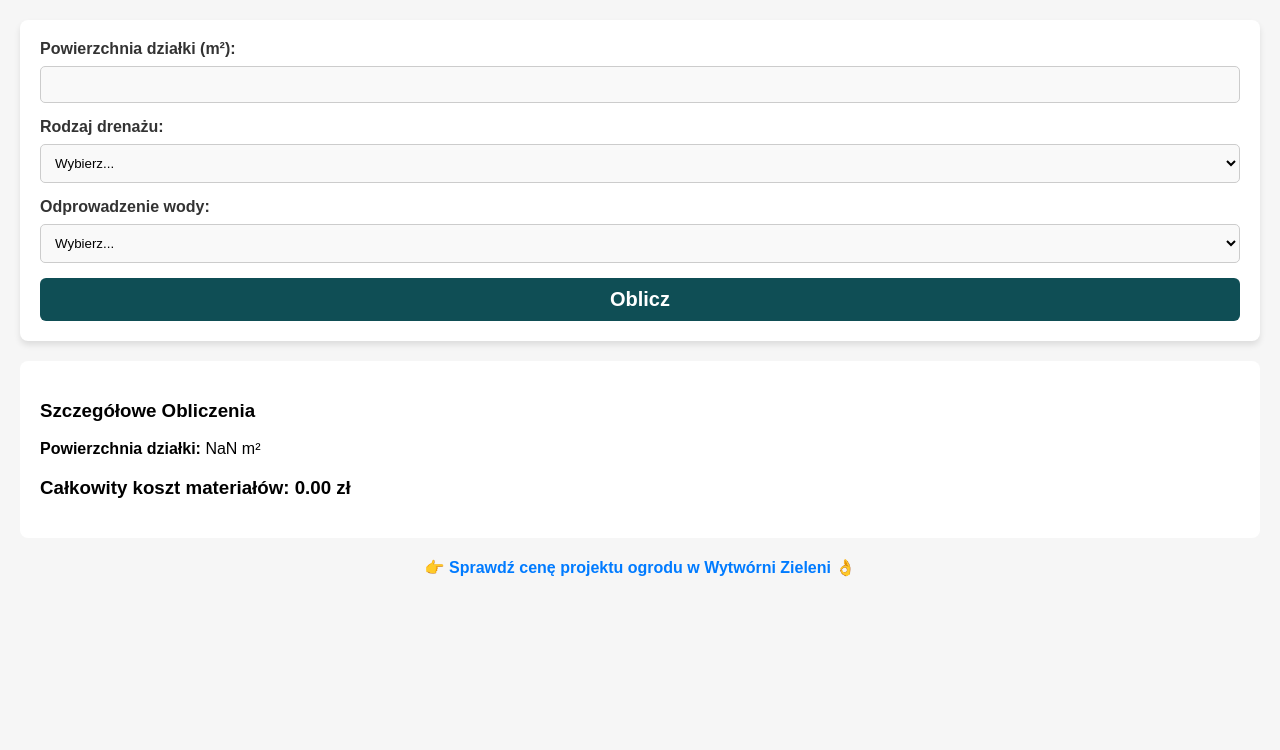
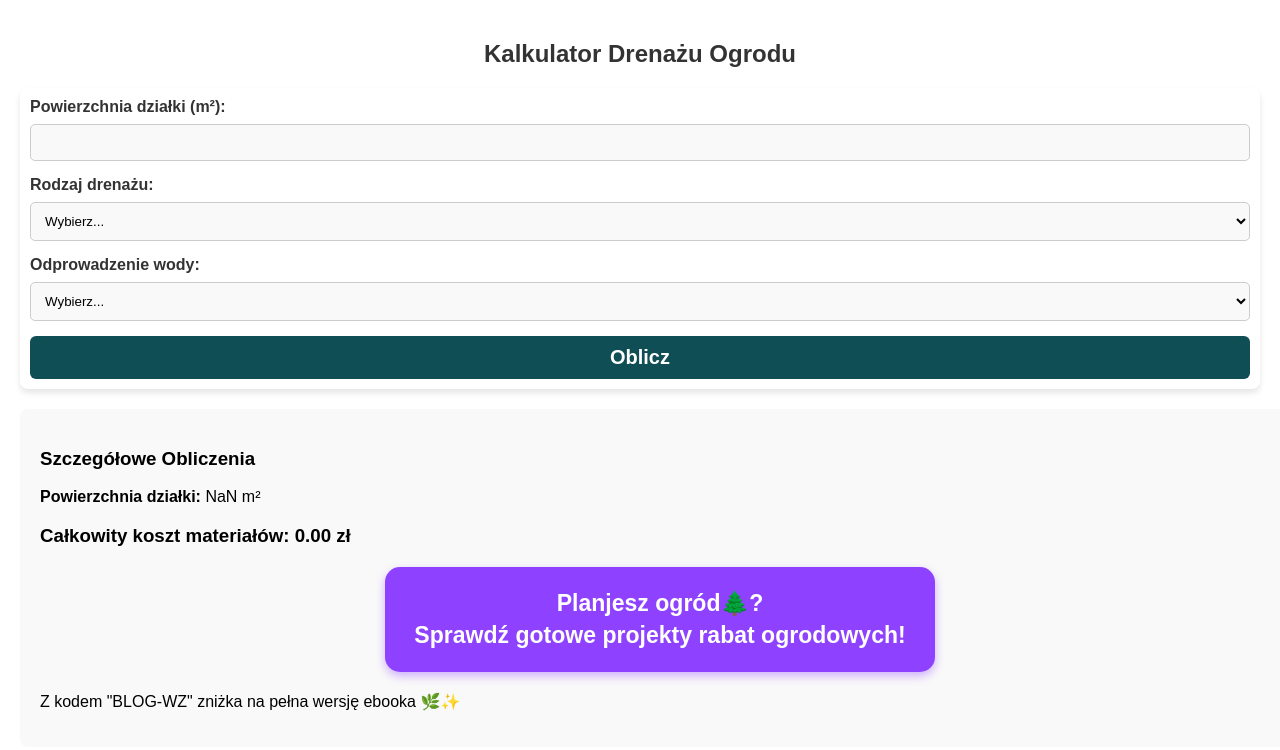
Before and after one commit to wojciechkazik/drenaz, a plain HTML site: page index.html in a window 1280 px wide. Both pictures are taken after a click on the button "Oblicz". Drawn offline with Linux system fonts and the light colour scheme.

Commit message:
Update index.html

```diff
--- a/index.html
+++ b/index.html
@@ -5,36 +5,37 @@
   <meta name="viewport" content="width=device-width, initial-scale=1.0">
   <title>Kalkulator Drenażu Ogrodu</title>
   <style>
+    html, body {
+      overflow-x: hidden;
+    }
     body {
       font-family: Arial, sans-serif;
       margin: 0;
       padding: 20px;
-            background-color: #f6f6f6;
+      background-color: #FFFFFF;
     }
-
     h2 {
       font-size: 24px;
       text-align: center;
       margin-bottom: 20px;
       color: #333;
     }
-
     form {
       background-color: white;
       border-radius: 8px;
       box-shadow: 0 4px 6px rgba(0, 0, 0, 0.1);
-            padding: 20px;
+      padding: 10px;
       margin: 0 auto;
-            max-width: 1260px;
+      width: 100%;
+      max-width: 100%;
+      box-sizing: border-box;
     }
-
     label {
       display: block;
       font-weight: bold;
       margin-bottom: 8px;
       color: #333;
     }
-
     input, select {
       width: 100%;
       padding: 10px;
@@ -44,12 +45,10 @@
       box-sizing: border-box;
       background-color: #f9f9f9;
     }
-
     input:focus, select:focus {
       border-color: #007bff;
       outline: none;
     }
-
     button {
       width: 100%;
       padding: 10px;
@@ -63,30 +62,58 @@
       transition: background-color 0.3s;
       box-sizing: border-box;
     }
-
     button:hover {
       background-color: #093a40;
     }
-
     .results {
-            background-color: #ffffff;
+      background-color: #f9f9f9;
       border-radius: 8px;
       padding: 20px;
       margin-top: 20px;
-            text-align: left;
+      width: 100%;
+      max-width: 100%;
     }
-
+    .button-container {
+      display: flex;
+      justify-content: center;
+      align-items: center;
+      width: 100%;
+      margin: 20px 0;
+    }
+    .wycena-button-fiolet {
+      display: flex;
+      flex-direction: column;
+      justify-content: center;
+      align-items: center;
+      width: 50%;
+      max-width: 500px;
+      min-width: 250px;
+      font-size: clamp(16px, 1.8vw, 24px);
+      background: #8e42ff;
+      color: white !important;
+      text-align: center;
+      text-decoration: none;
+      font-weight: bold;
+      border-radius: 15px;
+      padding: 20px 25px;
+      line-height: 1.4;
+      transition: all 300ms ease-in-out;
+      box-shadow: 0 4px 10px rgba(142, 66, 255, 0.4);
+      white-space: normal;
+      word-wrap: break-word;
+    }
+    .wycena-button-fiolet:hover {
+      transform: scale(1.07);
+      background: #7a36db;
+      transition: all 200ms ease-in-out;
+    }
     .hidden {
       display: none;
-        }
-
-        .cta {
-            margin-top: 20px;
-            text-align: center;
     }
   </style>
 </head>
 <body>
+  <h2>Kalkulator Drenażu Ogrodu</h2>
   <form id="drainage-calculator">
     <label for="area">Powierzchnia działki (m²):</label>
     <input type="number" id="area" required>
@@ -135,10 +162,7 @@
     <button type="button" id="calculate">Oblicz</button>
   </form>
 
-    <div class="results" id="results"></div>
-    <div class="cta hidden" id="cta">
-        <p><a href="https://wytwornia-zieleni.pl/ile-kosztuje-projekt-ogrodu" target="_blank" rel="nofollow ugc" style="color: #007bff; text-decoration: none; font-weight: bold;">👉 Sprawdź cenę projektu ogrodu w Wytwórni Zieleni 👌</a></p>
-    </div>
+  <div class="results" id="results" style="display: none;"></div>
 
   <script>
     const drainageType = document.getElementById('drainage-type');
@@ -150,7 +174,6 @@
     const customPipe = document.getElementById('custom-pipe');
     const calculateButton = document.getElementById('calculate');
     const resultsDiv = document.getElementById('results');
-        const ctaDiv = document.getElementById('cta');
 
     drainageType.addEventListener('change', () => {
       sandThickness.classList.toggle('hidden', !['surface', 'both'].includes(drainageType.value));
@@ -193,9 +216,9 @@
         const geotextileCost = geotextile * 6;
         totalCost += pipeCost + gravelCost + geotextileCost;
         resultText += `<h4>Drenaż Liniowy:</h4>`;
-                resultText += `<p>Koszt rury drenarskiej(100mm) = ${pipeLength.toFixed(2)} mb × 5 zł/mb = ${pipeCost.toFixed(2)} zł</p>`;
-                resultText += `<p>Koszt żwiru rzecznego  = ${gravelVolume.toFixed(2)} m³ × 100 zł/m³ = ${gravelCost.toFixed(2)} zł</p>`;
-                resultText += `<p>Koszt geowłókniny(2m szer) = ${geotextile.toFixed(2)} mb × 6 zł/mb = ${geotextileCost.toFixed(2)} zł</p>`;
+        resultText += `<p>Koszt rury drenarskiej (100mm) = ${pipeLength.toFixed(2)} mb × 5 zł/mb = ${pipeCost.toFixed(2)} zł</p>`;
+        resultText += `<p>Koszt żwiru rzecznego = ${gravelVolume.toFixed(2)} m³ × 100 zł/m³ = ${gravelCost.toFixed(2)} zł</p>`;
+        resultText += `<p>Koszt geowłókniny (2m szer.) = ${geotextile.toFixed(2)} mb × 6 zł/mb = ${geotextileCost.toFixed(2)} zł</p>`;
       }
 
       if (waterDisposal === 'small-well') {
@@ -208,7 +231,7 @@
       } else if (waterDisposal === 'large-well') {
         const largeWellCost = 3 * 100 + 30 * 6;
         totalCost += largeWellCost;
-                resultText += `<h4>Odprowadzenie Wody: Studnia Chłonna 3m³</h4>`;
+        resultText += `<h4>Odprowadzenie Wody: Studnia chłonna 3m³</h4>`;
         resultText += `<p>Koszt żwiru = 3 m³ × 100 zł/m³ = 300 zł</p>`;
         resultText += `<p>Koszt geowłókniny = 30 mb × 6 zł/mb = 180 zł</p>`;
         resultText += `<p>Całkowity koszt studni = 300 zł + 180 zł = ${largeWellCost.toFixed(2)} zł</p>`;
@@ -216,7 +239,20 @@
 
       resultText += `<h3>Całkowity koszt materiałów: ${totalCost.toFixed(2)} zł</h3>`;
       resultsDiv.innerHTML = resultText;
-            ctaDiv.classList.remove('hidden');
+      resultsDiv.style.display = 'block';
+
+      // Dodanie guzika z ebookami
+      if (!document.getElementById('ebookOffer')) {
+        const ebookOfferHTML = `
+          <div class="button-container" id="ebookOffer">
+            <a href="https://wytwornia-zieleni.pl/rabaty-ogrodowe-gotowe-projekty" target="_blank" class="wycena-button-fiolet">
+              Planjesz ogród🌲?<br>Sprawdź gotowe projekty rabat ogrodowych!
+            </a>
+          </div>
+          <p id="ebookInfo">Z kodem "BLOG-WZ" zniżka na pełna wersję ebooka 🌿✨</p>
+        `;
+        resultsDiv.innerHTML += ebookOfferHTML;
+      }
     });
   </script>
 </body>
```
Lines whose indentation alone changed are shown as unchanged.
